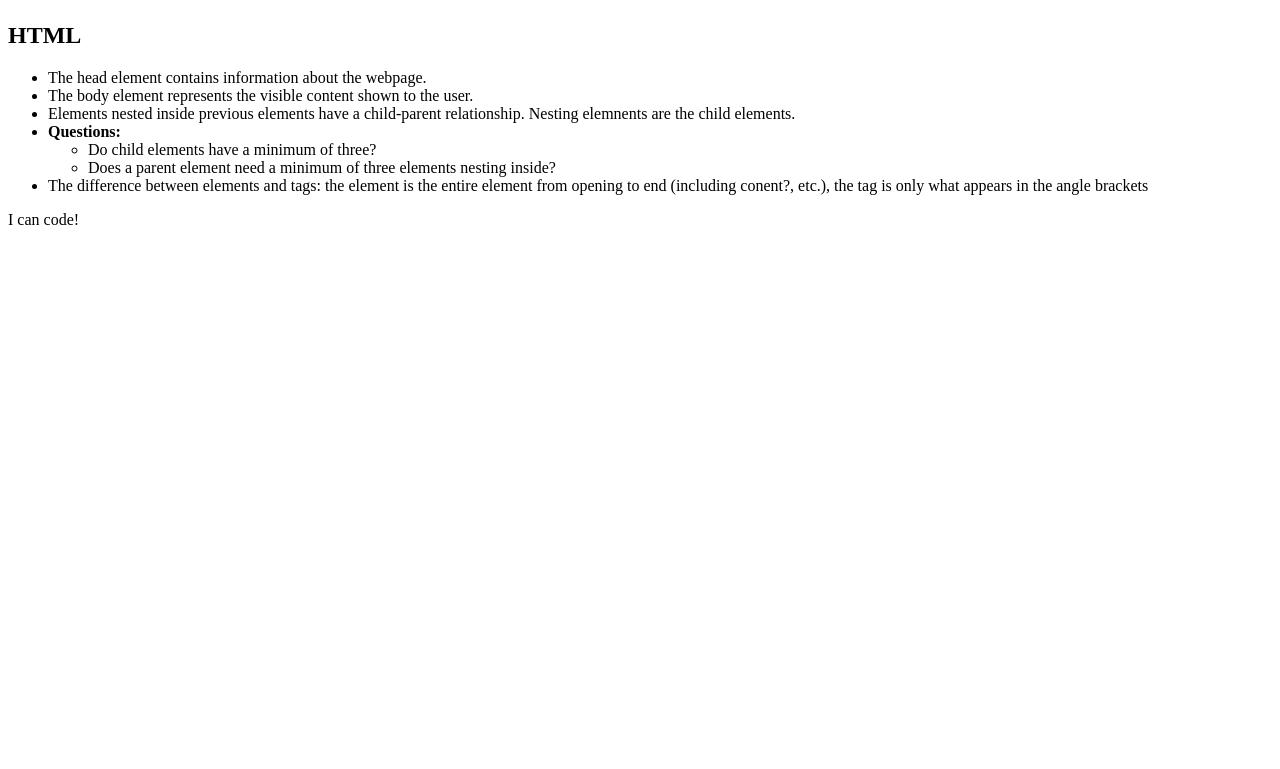
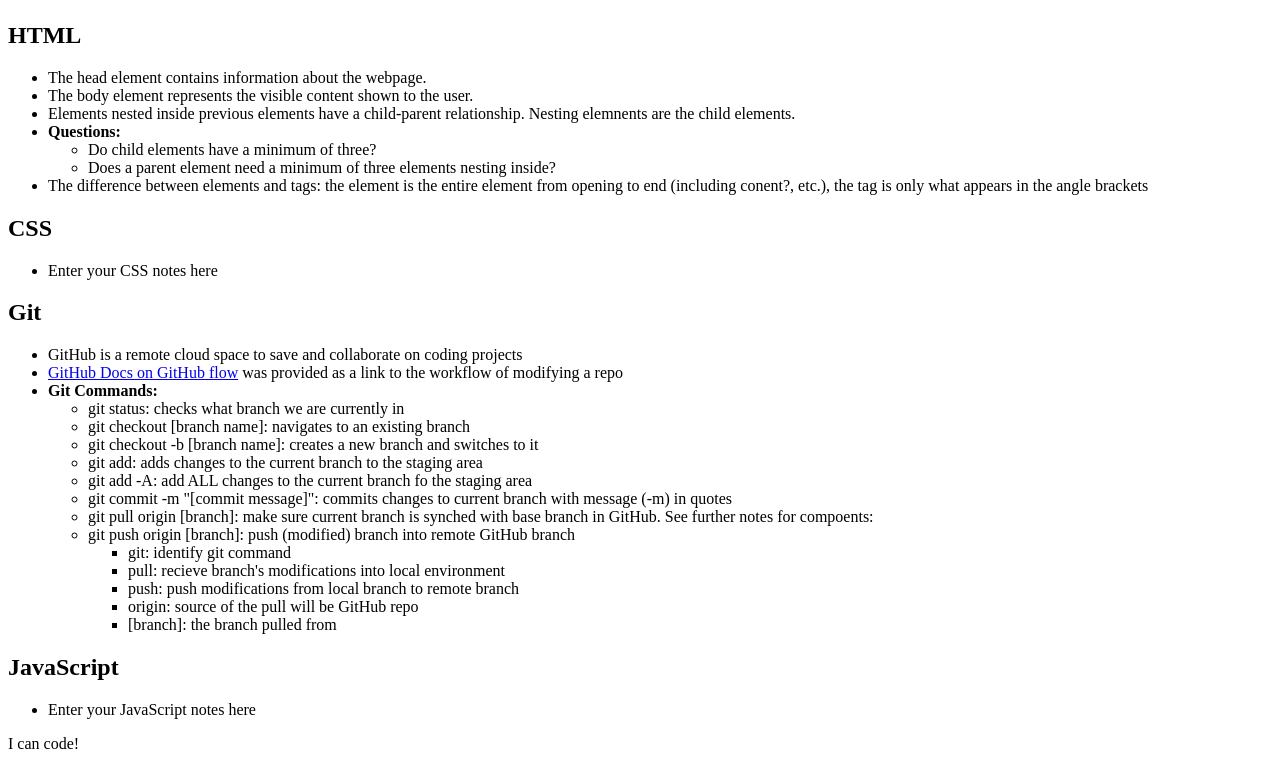
Before and after one commit to genmla/prework-study-guide, a plain HTML site: page index.html in a window 1280 px wide. Shown: the part 858-1627 px from the top of the page. Before the commit the page ends 1103 px from the top, so only its background shows below. Drawn offline with Linux system fonts and the light colour scheme.

Commit message:
add to css section

```diff
--- a/index.html
+++ b/index.html
@@ -42,15 +42,77 @@
 
       <section class="card" id="css-section">
 
+        <h2>CSS</h2>
+
+        <ul>
+
+          <li>Enter your CSS notes here</li>
+
+         </ul>
+
       </section>
 
       <section class="card" id="git-section">
+
+        <h2>Git</h2>
+
+        <ul>
+
+          <li>GitHub is a remote cloud space to save and collaborate on coding projects</li>
+
+          <li><a href="https://guides.github.com/introduction/flow/">GitHub Docs on GitHub flow</a> was provided as a link to the workflow of modifying a repo</li>
+
+          <li><strong>Git Commands:</strong></li>
+
+          <ul>
+            <li>git status: checks what branch we are currently in</li>
+
+            <li>git checkout [branch name]: navigates to an existing branch</li>
+
+            <li>git checkout -b [branch name]: creates a new branch and switches to it</li>
+
+            <li>git add: adds changes to the current branch to the staging area</li>
+
+            <li>git add -A: add ALL changes to the current branch fo the staging area</li>
+
+            <li>git commit -m "[commit message]": commits changes to current branch with message (-m) in quotes</li>
+
+            <li>git pull origin [branch]: make sure current branch is synched with base branch in GitHub. See further notes for compoents:</li>
+
+            <li>git push origin [branch]: push (modified) branch into remote GitHub branch</li>
+
+              <ul>
+
+                <li>git: identify git command</li>
+
+                <li>pull: recieve branch's modifications into local environment</li>
+
+                <li>push: push modifications from local branch to remote branch</li>
+
+                <li>origin: source of the pull will be GitHub repo</li>
+
+                <li>[branch]: the branch pulled from</li>
+
+              </ul>
+
+          </ul>
+
+        </ul>
 
       </section>
 
       <section class="card" id="javascript-section">
 
+        <h2>JavaScript</h2>
+
+        <ul>
+
+          <li>Enter your JavaScript notes here</li>
+
+        </ul>
+
       </section>
+
     </main>
 
     <footer>
```
